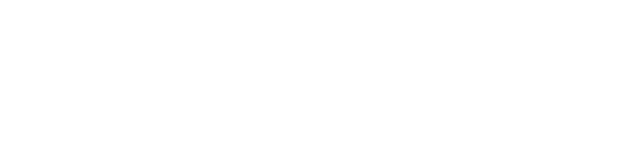
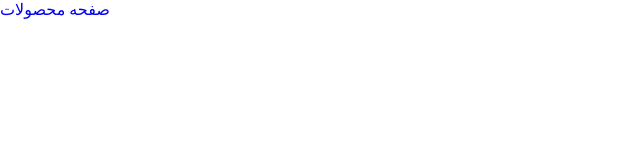
Before and after one commit to MohammadrezaGharghabi/project, a plain HTML site: page index.html in a window 1280 px wide. Shown: the full height of the page, 0-640 px from the left. Drawn offline with Linux system fonts and the light colour scheme.

```diff
--- a/index.html
+++ b/index.html
@@ -8,6 +8,6 @@
     <title>Home Page</title>
 </head>
 <body>
-
+    <a href="#">صفحه محصولات</a>
 </body>
 </html>
```
Also changed, not shown: js/main.js (added).
